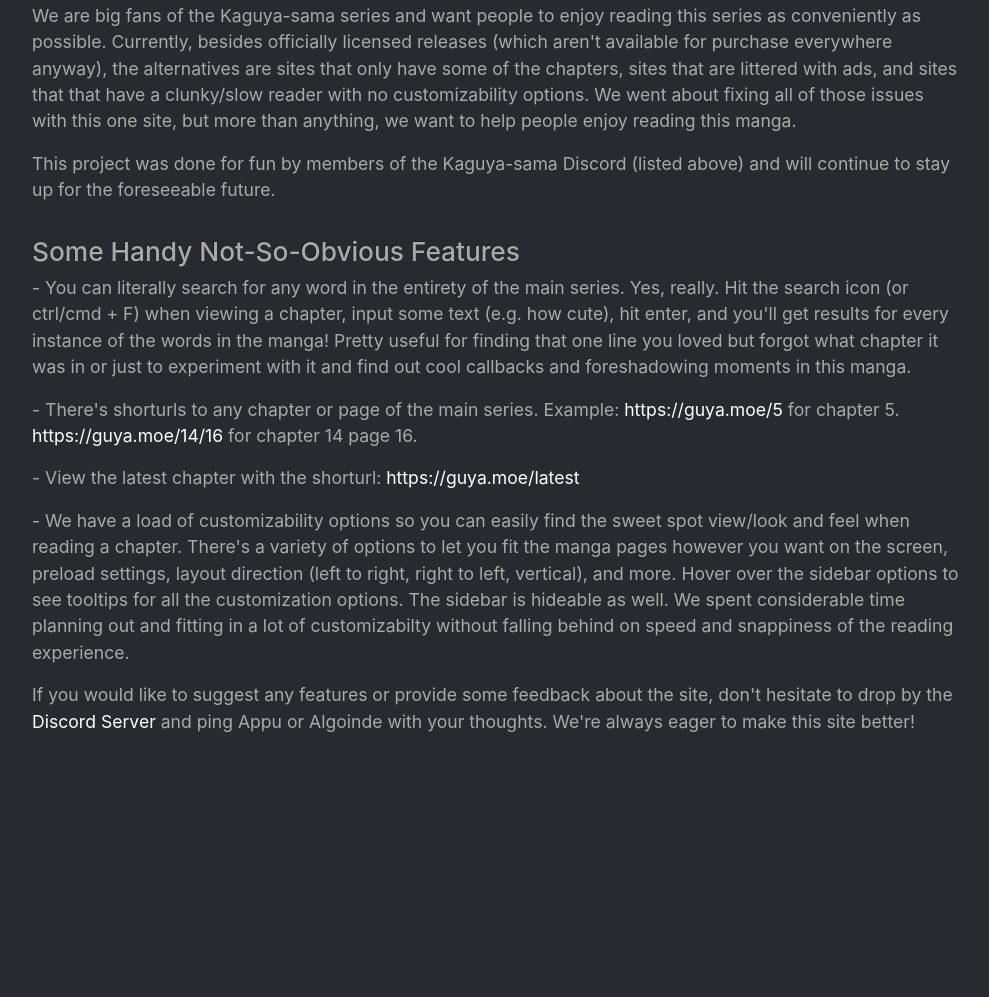
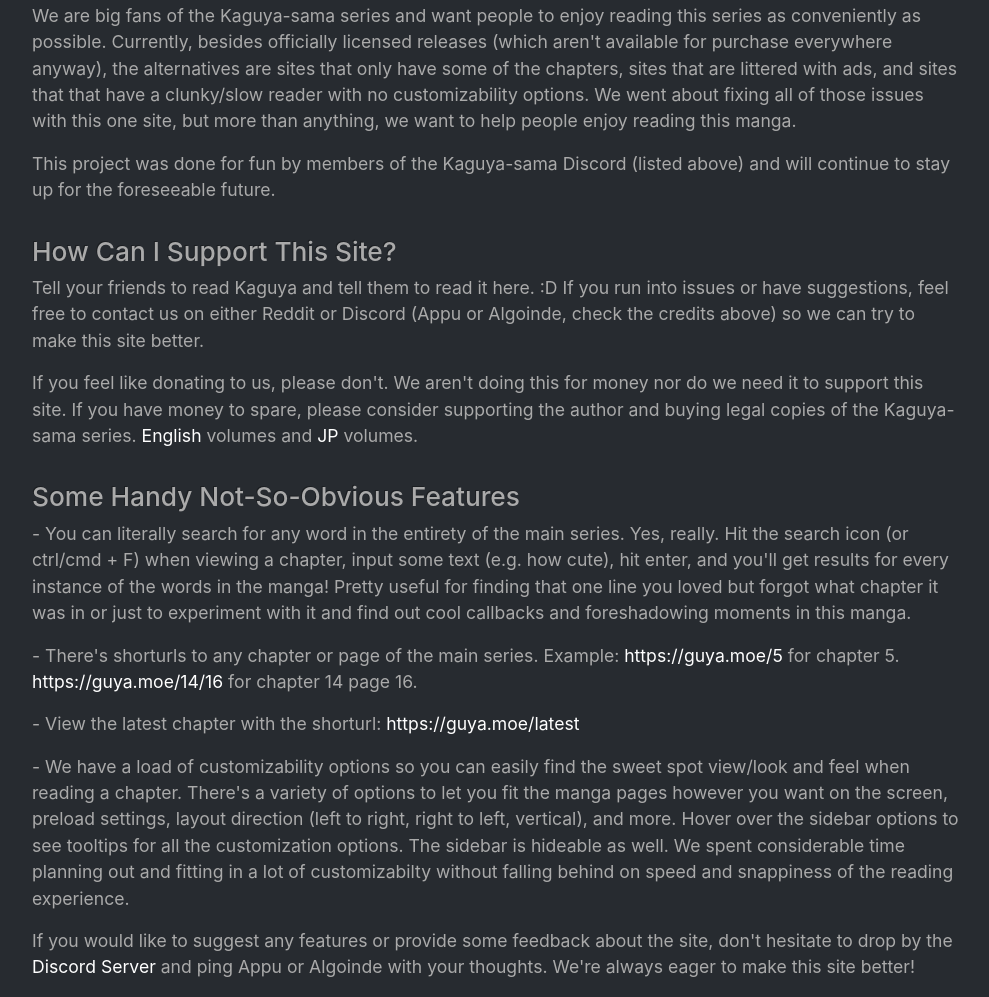
Before and after one commit to subject-f/cubarimoe, a Django app: page /about/ in a window 1280 px wide. Shown: the part 760-1757 px from the top of the page, without its empty margins (143-1132 px from the left). Before the commit the page ends 1492 px from the top, so only its background shows below. Run offline with Django 3.2, Linux system fonts and the light colour scheme; parts of the project's set-up code (start-up, migrations or seed data) failed here and were passed over; some libraries are stand-ins or nearby versions.

Commit message:
about page changes, fandub link, and homepage quote additions

```diff
--- a/homepage/templates/homepage/about.html
+++ b/homepage/templates/homepage/about.html
@@ -32,6 +32,11 @@
                 <p>This project was done for fun by members of the Kaguya-sama Discord (listed above) and will continue to stay up for the foreseeable future.</p>
             </div>
             <div class="col-lg-9 col-md-10 mt-3">
+                <h3>How Can I Support This Site?</h3>
+                <p>Tell your friends to read Kaguya and tell them to read it here. :D If you run into issues or have suggestions, feel free to contact us on either Reddit or Discord (Appu or Algoinde, check the credits above) so we can try to make this site better.</p>
+                <p>If you feel like donating to us, please don't. We aren't doing this for money nor do we need it to support this site. If you have money to spare, please consider supporting the author and buying legal copies of the Kaguya-sama series. <a target="_blank" href="https://www.amazon.com/gp/bookseries/B0778N11ZV">English</a> volumes and <a target="_blank" href="https://www.amazon.com/gp/bookseries/B0778N11ZV">JP</a> volumes.</p>
+            </div>
+            <div class="col-lg-9 col-md-10 mt-3">
                 <h3>Some Handy Not-So-Obvious Features</h3>
                 <p>- You can literally search for any word in the entirety of the main series. Yes, really. Hit the search icon (or ctrl/cmd + F) when viewing a chapter, input some text (e.g. how cute), hit enter, and you'll get results for every instance of the words in the manga! Pretty useful for finding that one line you loved but forgot what chapter it was in or just to experiment with it and find out cool callbacks and foreshadowing moments in this manga.</p>
                 <p>- There's shorturls to any chapter or page of the main series. Example: <a href="https://guya.moe/5">https://guya.moe/5</a> for chapter 5. <a href="https://guya.moe/14/16">https://guya.moe/14/16</a> for chapter 14 page 16.</p>
--- a/homepage/views.py
+++ b/homepage/views.py
@@ -3,7 +3,6 @@
 from django.contrib.admin.views.decorators import staff_member_required
 from django.views.decorators.cache import cache_page
 from django.core.cache import cache
-from random import randint
 from reader.models import Series, Volume, Chapter
 
 
@@ -22,7 +21,6 @@
                 home_screen_series[series] = [f"/media/{vol.volume_cover}", f"/media/{str(vol.volume_cover).rsplit('.', 1)[0]}.webp"]
                 break
     return render(request, 'homepage/home.html', {
-            "quote": str(randint(1, 2)),
             "abs_url": request.build_absolute_uri(),
             "main_cover": home_screen_series["Kaguya-Wants-To-Be-Confessed-To"][0],
             "main_cover_webp": home_screen_series["Kaguya-Wants-To-Be-Confessed-To"][1],
--- a/templates/layout.html
+++ b/templates/layout.html
@@ -70,11 +70,12 @@
                <div class="dropdown-menu" aria-labelledby="navbarDropdown">
                   <a class="dropdown-item" href="//skythewood.blogspot.com/p/kaguya.html">Novel</a>
                   <a class="dropdown-item" href="//kaguya-archive.tumblr.com/tagged/Fancomic">Fancomics</a>
+                  <a class="dropdown-item" href="//kaguya-archive.tumblr.com/tagged/fandub">Fandub</a>
                   <div class="dropdown-divider"></div>
                   <a class="dropdown-item" target="_blank" href="//www.reddit.com/r/Kaguya_sama/">Subreddit</a>
                   <a class="dropdown-item" target="_blank" href="//discord.gg/gAUAkzr">Discord</a>
                   <a class="dropdown-item" target="_blank" href="//kaguyasama-wa-kokurasetai.fandom.com/wiki/Kaguya-sama_wa_Kokurasetai_Wikia">Wiki</a>
-                  <a class="dropdown-item" target="_blank" href="//kaguya-archive.tumblr.com/tagged/Fancomic">Archive</a>
+                  <a class="dropdown-item" target="_blank" href="//kaguya-archive.tumblr.com/">Archive</a>
                </div>
                </li>
                <li class="nav-item">
```
Also changed, not shown: homepage/templates/homepage/home.html (+10 -7 lines), homepage/static/img/fanmade_media.png (added), homepage/static/img/quote3.png (added), homepage/static/img/quote4.png (added), homepage/static/img/quote5.png (added), homepage/static/img/quote6.png (added), homepage/static/img/quote7.png (added), homepage/static/img/quote8.png (added), homepage/static/img/quote9.png (added), homepage/static/img/yeah_i_got_limited_font_so_what.png (deleted).
